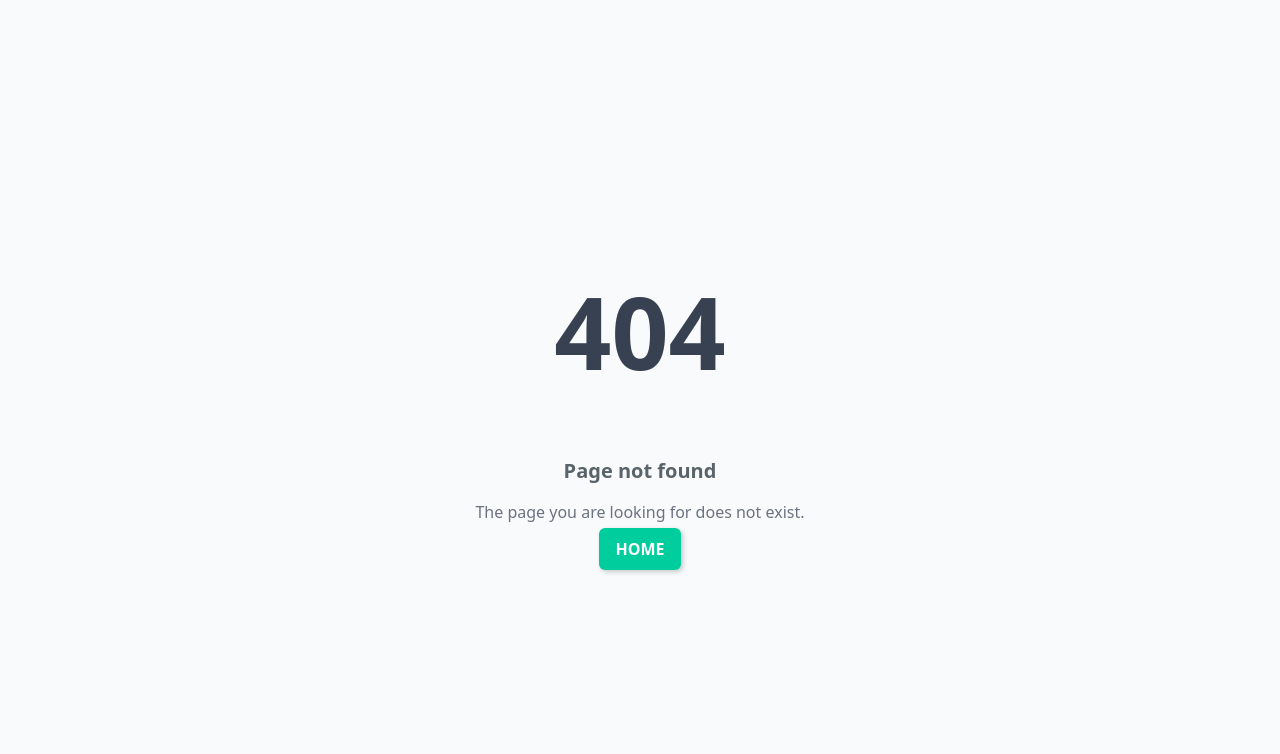
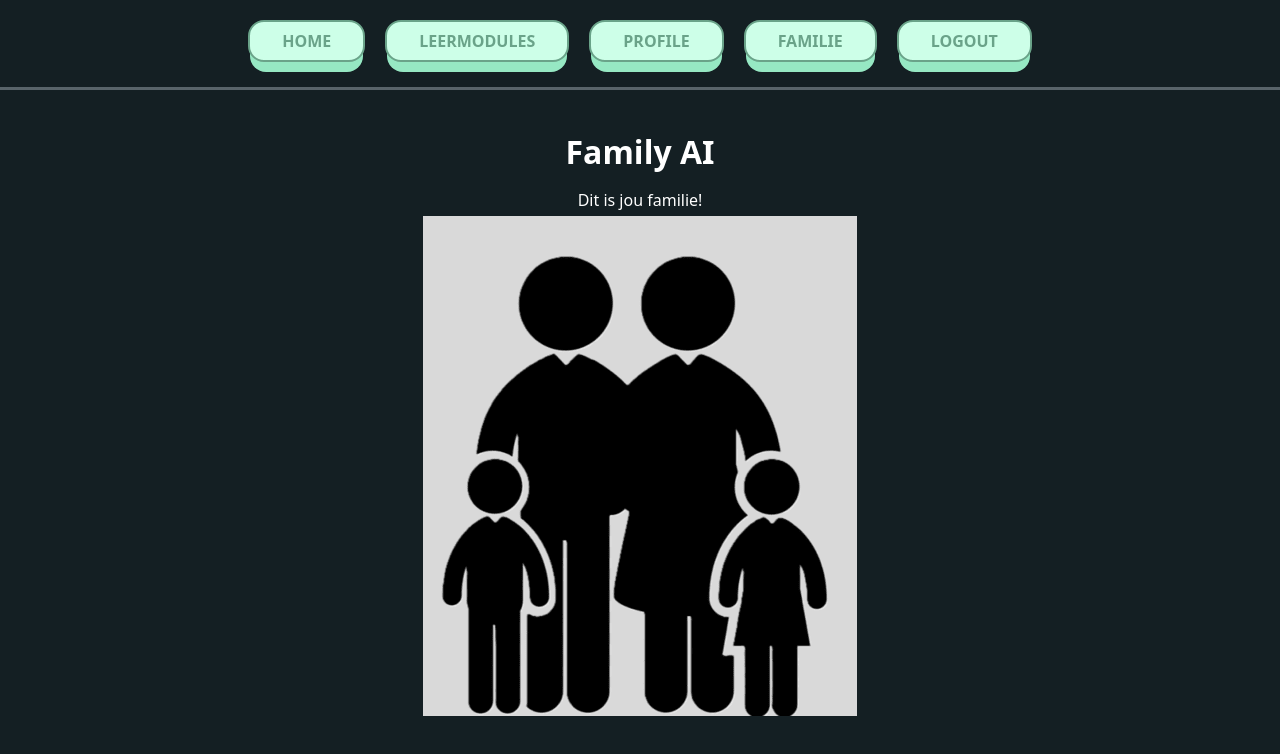
Before and after one commit to BryanBooij/TLE-3, a React (Vite) app: page /Family in a window 1280 px wide. Before the commit this address had no page. Shown: the top 754 px of the page. Built offline with nearby package versions, Linux system fonts and the light colour scheme; sample sign-in values are in the browser's storage; a web font is replaced by a local one.

Commit message:
V1 profile and family page

```diff
--- /dev/null
+++ b/src/family/Family.jsx
@@ -0,0 +1,14 @@
+import "./family.css"
+function Family(){
+    return (
+        <>
+            <div className="family-container">
+                <h1>Family AI</h1>
+                <p>Dit is jou familie!</p>
+                <img src="/family-ai.png" alt="Family AI" className="home-image" width="434" height="500"/>
+            </div>
+        </>
+    )
+}
+
+export default Family
--- /dev/null
+++ b/src/family/family.css
@@ -0,0 +1,11 @@
+.family-container{
+    width: 100%;
+    height: 100%;
+    padding: 20px;
+    color: #FFF;
+    display: flex;
+    flex-direction: column;
+    align-items: center;
+    justify-content: flex-start;
+    box-sizing: border-box;
+}
--- a/src/layout/Layout.jsx
+++ b/src/layout/Layout.jsx
@@ -23,8 +23,8 @@ function Layout() {
                     <BigButton alt="Home" label="Home" onClick={() => navigate("/Home")} isActive={isActive("/Home")} />
                     <BigButton alt="Leermodules" label="Leermodules" onClick={() => navigate("/Leermodule")} isActive={isActive("/Leermodule")} />
                     {/*<BigButton alt="Quiz" label="Quiz" onClick={() => navigate("/quiz")} isActive={isActive("/quiz")} />*/}
-                    <BigButton alt="Profile" label="Profile" onClick={() => navigate("/Home")} />
-                    <BigButton alt="Familie" label="Familie" onClick={() => navigate("/Home")} />
+                    <BigButton alt="Profile" label="Profile" onClick={() => navigate("/Profile")} />
+                    <BigButton alt="Familie" label="Familie" onClick={() => navigate("/Family")} />
                     <BigButton alt="Logout" label="Logout" onClick={handleLogout} />
                 </nav>
             </header>
--- /dev/null
+++ b/src/profile/Profile.jsx
@@ -0,0 +1,14 @@
+import {useNavigate} from "react-router";
+import ButtonMain from "../buttons/ButtonMain.jsx";
+
+import "./profile.css";
+
+function Profile(){
+    return(
+        <div className="profile-container">
+            <h1>Profile Page</h1>
+        </div>
+    )
+}
+
+export default Profile
--- /dev/null
+++ b/src/profile/profile.css
@@ -0,0 +1,11 @@
+.profile-container{
+    width: 100%;
+    height: 100%;
+    padding: 20px;
+    color: #FFF;
+    display: flex;
+    flex-direction: column;
+    align-items: center;
+    justify-content: flex-start;
+    box-sizing: border-box;
+}
```
Also changed, not shown: src/App.jsx (+10 -0 lines).
